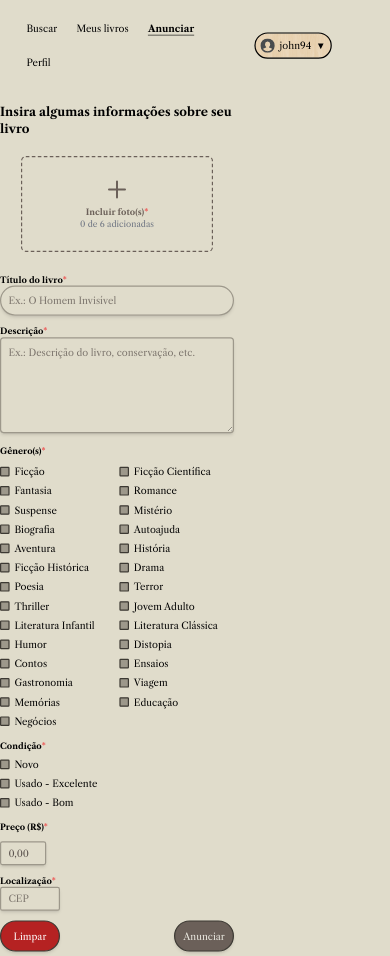
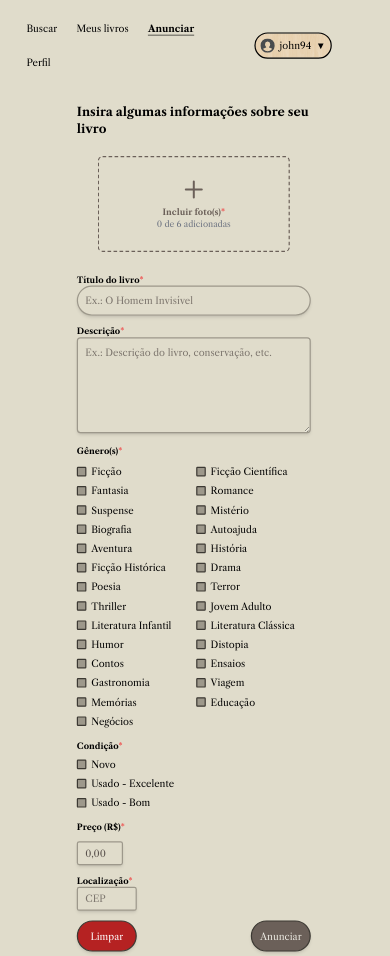
Before and after one commit to brndeveloper/literary-rotation, a React (Vite) app: page /anunciar in a window 390 px wide. Built offline with nearby package versions, Linux system fonts and the light colour scheme.

Commit message:
style: improve layout alignment for smaller devices

```diff
--- a/src/pages/BookAdvertise.jsx
+++ b/src/pages/BookAdvertise.jsx
@@ -125,9 +125,9 @@ function BookAdvertisePage() {
   };
 
   return (
-    <div className="custom-scrollbar mx-auto flex h-screen max-w-screen-2xl flex-col">
+    <div className="custom-scrollbar flex h-screen max-w-screen-2xl flex-col md:mx-auto md:overflow-x-hidden">
       <Navbar />
-      <div className="mx-auto mt-5 flex flex-1 flex-col space-y-8">
+      <div className="ml-32 mt-5 flex w-full flex-1 flex-col space-y-8 sm:mr-24 sm:w-auto md:mx-auto md:w-auto">
         <h2 className="text-xl font-semibold">
           Insira algumas informações sobre seu livro
         </h2>
```
